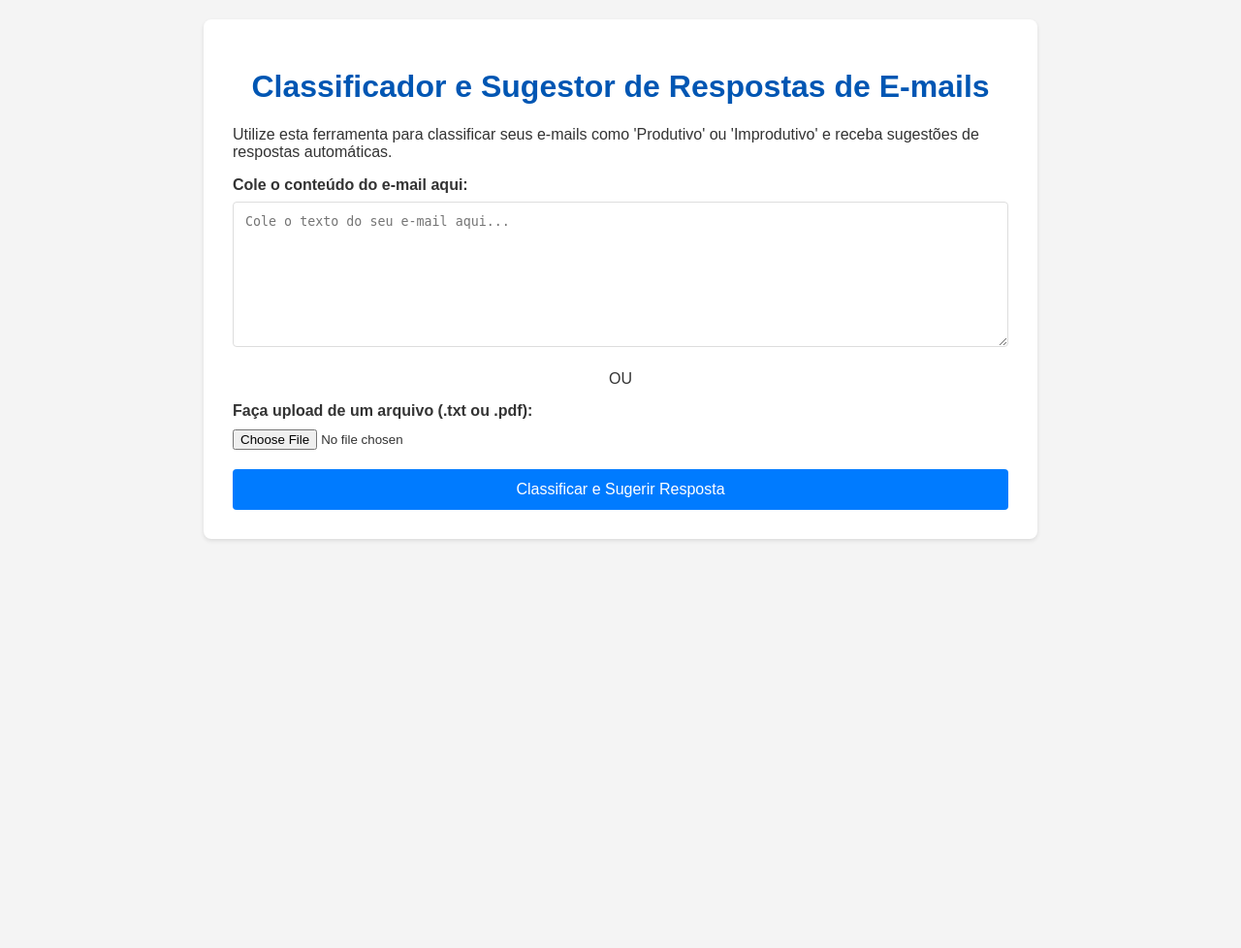
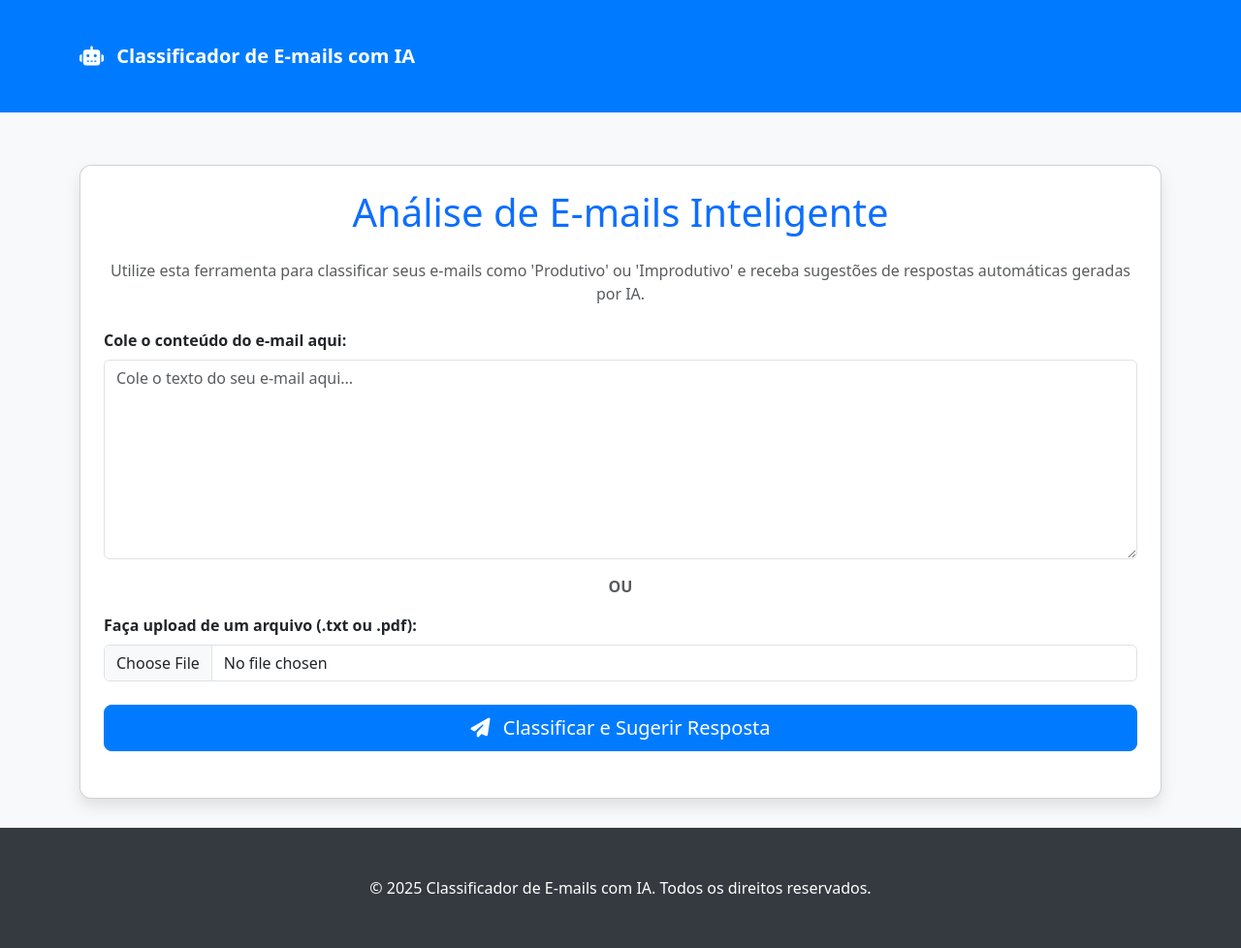
Before and after one commit to sttve/MailClassifierAI, a Flask app: page / in a window 1280 px wide. Shown: the whole page at 97% size. Before the commit the page ends 558 px from the top, so only its background shows below. Run offline with Flask 3, Linux system fonts and the light colour scheme; some libraries are stand-ins or nearby versions.

Commit message:
Feature: new style bootstrap(modern and simple)

```diff
--- a/templates/index.html
+++ b/templates/index.html
@@ -4,127 +4,134 @@
     <meta charset="UTF-8">
     <meta name="viewport" content="width=device-width, initial-scale=1.0">
     <title>Classificador de E-mails com IA</title>
+    <link href="https://cdn.jsdelivr.net/npm/bootstrap@5.3.3/dist/css/bootstrap.min.css" rel="stylesheet" integrity="sha384-QWTKZyjpPEjISv5WaRU9OFeRpok6YctnYmDr5pNlyT2bRjXh0JMhjY6hW+ALEwIH" crossorigin="anonymous">
+    <link rel="stylesheet" href="https://cdnjs.cloudflare.com/ajax/libs/font-awesome/6.5.2/css/all.min.css" integrity="sha512-SnH5WK+bZxgPHs44uWIX+LLJAJ9/2PkPKZ5QiAj6Ta86w+fsb2TkcmfRyVX3pBnMFcV7oQPJkl9QevSCWr3W6A==" crossorigin="anonymous" referrerpolicy="no-referrer" />
     <style>
         body {
-            font-family: Arial, sans-serif;
-            margin: 20px;
-            background-color: #f4f4f4;
-            color: #333;
+            background-color: #f8f9fa; /* Light background */
+            min-height: 100vh;
+            display: flex;
+            flex-direction: column;
+        }
+        .navbar {
+            background-color: #007bff; /* Primary color */
+        }
+        .navbar-brand {
+            color: #ffffff !important;
+            font-weight: bold;
         }
         .container {
-            max-width: 800px;
-            margin: 0 auto;
-            background-color: #fff;
-            padding: 30px;
-            border-radius: 8px;
-            box-shadow: 0 2px 4px rgba(0, 0, 0, 0.1);
+            flex: 1;
+            padding-top: 30px;
+            padding-bottom: 30px;
         }
-        h1, h2 {
-            color: #0056b3;
-            text-align: center;
+        .card {
+            border-radius: 0.75rem;
+            box-shadow: 0 0.5rem 1rem rgba(0, 0, 0, 0.1);
         }
-        .form-group {
-            margin-bottom: 20px;
+        .btn-primary {
+            background-color: #007bff;
+            border-color: #007bff;
         }
-        label {
-            display: block;
-            margin-bottom: 8px;
-            font-weight: bold;
+        .btn-primary:hover {
+            background-color: #0056b3;
+            border-color: #0056b3;
         }
         textarea {
-            width: 100%;
-            padding: 12px;
-            border: 1px solid #ddd;
-            border-radius: 4px;
-            box-sizing: border-box;
-            resize: vertical;
-            min-height: 150px;
+            min-height: 200px; /* Aumenta a altura da caixa de texto */
         }
-        input[type="file"] {
-            display: block;
-            margin-top: 10px;
+        .results-section {
+            display: none; /* Escondido inicialmente */
+            animation: fadeIn 0.5s ease-in-out;
         }
-        button {
-            background-color: #007bff;
-            color: white;
-            padding: 12px 20px;
-            border: none;
-            border-radius: 4px;
-            cursor: pointer;
-            font-size: 16px;
-            transition: background-color 0.3s ease;
-            width: 100%;
+        @keyframes fadeIn {
+            from { opacity: 0; transform: translateY(10px); }
+            to { opacity: 1; transform: translateY(0); }
         }
-        button:hover {
-            background-color: #0056b3;
+        .spinner-border {
+            display: none; /* Escondido inicialmente */
+            margin: 20px auto;
+            color: #007bff;
         }
-        .results {
-            margin-top: 30px;
-            padding: 20px;
-            background-color: #e9ecef;
-            border-radius: 8px;
-            border: 1px solid #ced4da;
+        .alert-danger {
             display: none; /* Escondido inicialmente */
+            margin-top: 15px;
         }
-        .results p {
-            margin-bottom: 10px;
-            line-height: 1.6;
-        }
-        .results strong {
-            color: #0056b3;
-        }
-        .error-message {
-            color: red;
-            margin-top: 10px;
+        footer {
+            background-color: #343a40; /* Dark background for footer */
+            color: #ffffff;
+            padding: 20px 0;
             text-align: center;
-            display: none;
-        }
-        .spinner {
-            border: 4px solid rgba(0, 0, 0, 0.1);
-            border-left-color: #007bff;
-            border-radius: 50%;
-            width: 24px;
-            height: 24px;
-            animation: spin 1s linear infinite;
-            margin: 20px auto;
-            display: none;
-        }
-        @keyframes spin {
-            to { transform: rotate(360deg); }
+            margin-top: auto; /* Push footer to bottom */
         }
     </style>
 </head>
 <body>
-    <div class="container">
-        <h1>Classificador e Sugestor de Respostas de E-mails</h1>
-        <p>Utilize esta ferramenta para classificar seus e-mails como 'Produtivo' ou 'Improdutivo' e receba sugestões de respostas automáticas.</p>
 
-        <form id="emailForm" enctype="multipart/form-data">
-            <div class="form-group">
-                <label for="email_text">Cole o conteúdo do e-mail aqui:</label>
-                <textarea id="email_text" name="email_text" placeholder="Cole o texto do seu e-mail aqui..."></textarea>
+    <nav class="navbar navbar-expand-lg navbar-dark">
+        <div class="container">
+            <a class="navbar-brand" href="#">
+                <i class="fas fa-robot me-2"></i> Classificador de E-mails com IA
+            </a>
+        </div>
+    </nav>
+
+    <div class="container mt-4">
+        <div class="card p-4">
+            <h1 class="card-title text-center mb-4 text-primary">Análise de E-mails Inteligente</h1>
+            <p class="card-text text-center mb-4 text-muted">
+                Utilize esta ferramenta para classificar seus e-mails como 'Produtivo' ou 'Improdutivo' e receba sugestões de respostas automáticas geradas por IA.
+            </p>
+
+            <form id="emailForm" enctype="multipart/form-data" class="mb-4">
+                <div class="mb-3">
+                    <label for="email_text" class="form-label fw-bold">Cole o conteúdo do e-mail aqui:</label>
+                    <textarea class="form-control" id="email_text" name="email_text" rows="8" placeholder="Cole o texto do seu e-mail aqui..."></textarea>
+                </div>
+
+                <div class="text-center my-3">
+                    <span class="text-muted fw-bold">OU</span>
+                </div>
+
+                <div class="mb-4">
+                    <label for="file" class="form-label fw-bold">Faça upload de um arquivo (.txt ou .pdf):</label>
+                    <input class="form-control" type="file" id="file" name="file" accept=".txt, .pdf">
+                </div>
+
+                <button type="submit" class="btn btn-primary btn-lg w-100">
+                    <i class="fas fa-paper-plane me-2"></i> Classificar e Sugerir Resposta
+                </button>
+            </form>
+
+            <div class="d-flex justify-content-center">
+                <div class="spinner-border" role="status" id="loadingSpinner">
+                    <span class="visually-hidden">Carregando...</span>
+                </div>
             </div>
 
-            <p style="text-align: center; margin: 15px 0;">OU</p>
+            <div class="alert alert-danger text-center" role="alert" id="errorMessage">
+                </div>
 
-            <div class="form-group">
-                <label for="file">Faça upload de um arquivo (.txt ou .pdf):</label>
-                <input type="file" id="file" name="file" accept=".txt, .pdf">
+            <div class="results-section" id="resultsArea">
+                <h2 class="text-primary mt-4 mb-3 text-center">Resultados da Análise</h2>
+                <div class="card p-3 bg-light">
+                    <p class="mb-2"><strong><i class="fas fa-tag me-2"></i> Categoria:</strong> <span id="categoryResult" class="badge bg-secondary"></span></p>
+                    <p class="mb-2"><strong><i class="fas fa-reply me-2"></i> Resposta Sugerida:</strong></p>
+                    <div class="bg-white p-3 border rounded">
+                         <p id="suggestedResponseResult" class="mb-0 text-muted"></p>
+                    </div>
+                </div>
             </div>
-
-            <button type="submit">Classificar e Sugerir Resposta</button>
-        </form>
-
-        <div class="spinner" id="loadingSpinner"></div>
-        <p class="error-message" id="errorMessage"></p>
-
-        <div class="results" id="resultsArea">
-            <h2>Resultados</h2>
-            <p><strong>Categoria:</strong> <span id="categoryResult"></span></p>
-            <p><strong>Resposta Sugerida:</strong></p>
-            <p id="suggestedResponseResult"></p>
         </div>
     </div>
+
+    <footer>
+        <div class="container">
+            <p class="mb-0">&copy; 2025 Classificador de E-mails com IA. Todos os direitos reservados.</p>
+        </div>
+    </footer>
+
+    <script src="https://cdn.jsdelivr.net/npm/bootstrap@5.3.3/dist/js/bootstrap.bundle.min.js" integrity="sha384-YvpcrYf0tY3lHB60NNkmXc5s9fDVZLESaAA55NDzOxhy9GkcIdslK1eN7N6jIeHz" crossorigin="anonymous"></script>
 
     <script>
         document.getElementById('emailForm').addEventListener('submit', async function(event) {
@@ -145,6 +152,7 @@
             errorMessage.style.display = 'none';
             errorMessage.textContent = '';
             loadingSpinner.style.display = 'block'; // Mostrar spinner
+            categoryResult.className = 'badge bg-secondary'; // Resetar a classe do badge
 
             const formData = new FormData();
             if (file) {
@@ -170,6 +178,16 @@
                     categoryResult.textContent = data.category;
                     suggestedResponseResult.textContent = data.suggested_response;
                     resultsArea.style.display = 'block';
+
+                    // Atualizar cor do badge baseado na categoria
+                    if (data.category === "Produtivo") {
+                        categoryResult.classList.remove('bg-secondary');
+                        categoryResult.classList.add('bg-success'); // Ou outra cor de sua preferência
+                    } else if (data.category === "Improdutivo") {
+                        categoryResult.classList.remove('bg-secondary');
+                        categoryResult.classList.add('bg-warning', 'text-dark'); // Para texto escuro em fundo claro
+                    }
+
                 } else {
                     errorMessage.textContent = data.error || 'Ocorreu um erro desconhecido.';
                     errorMessage.style.display = 'block';
```
